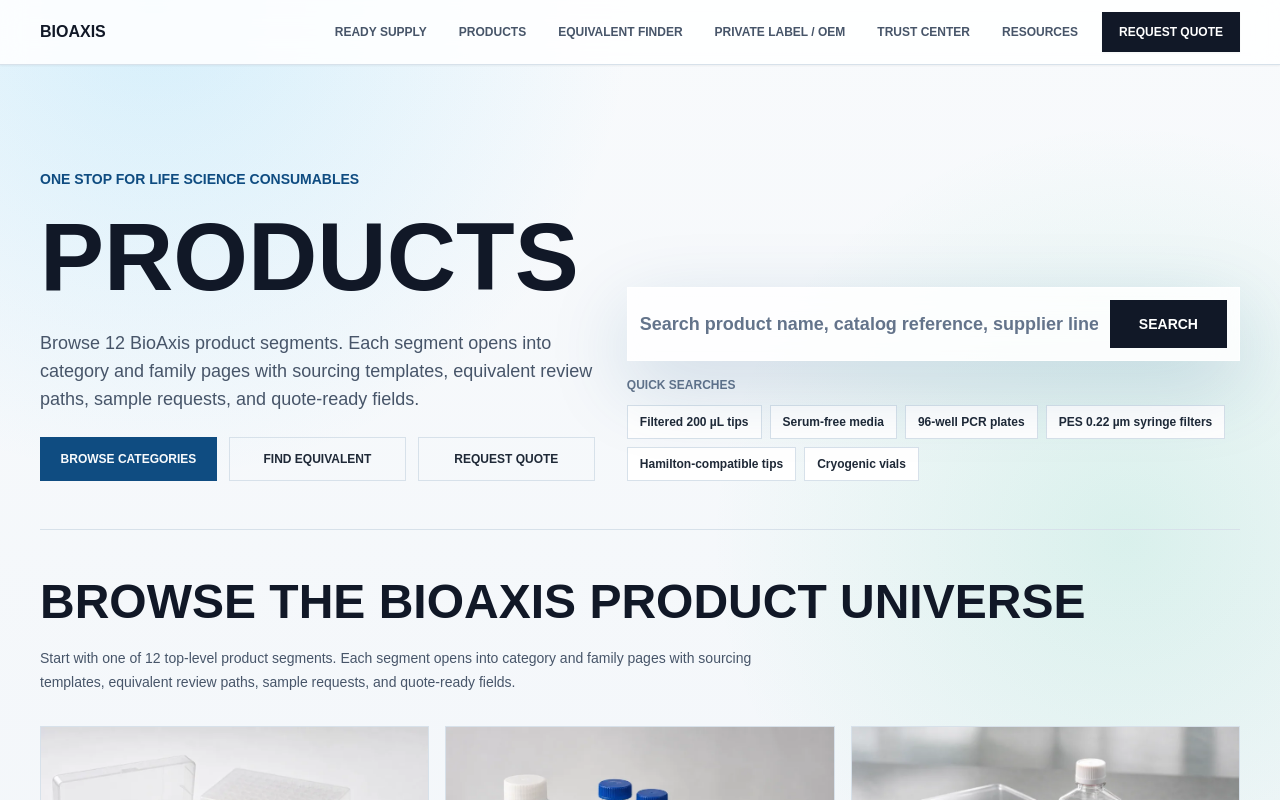
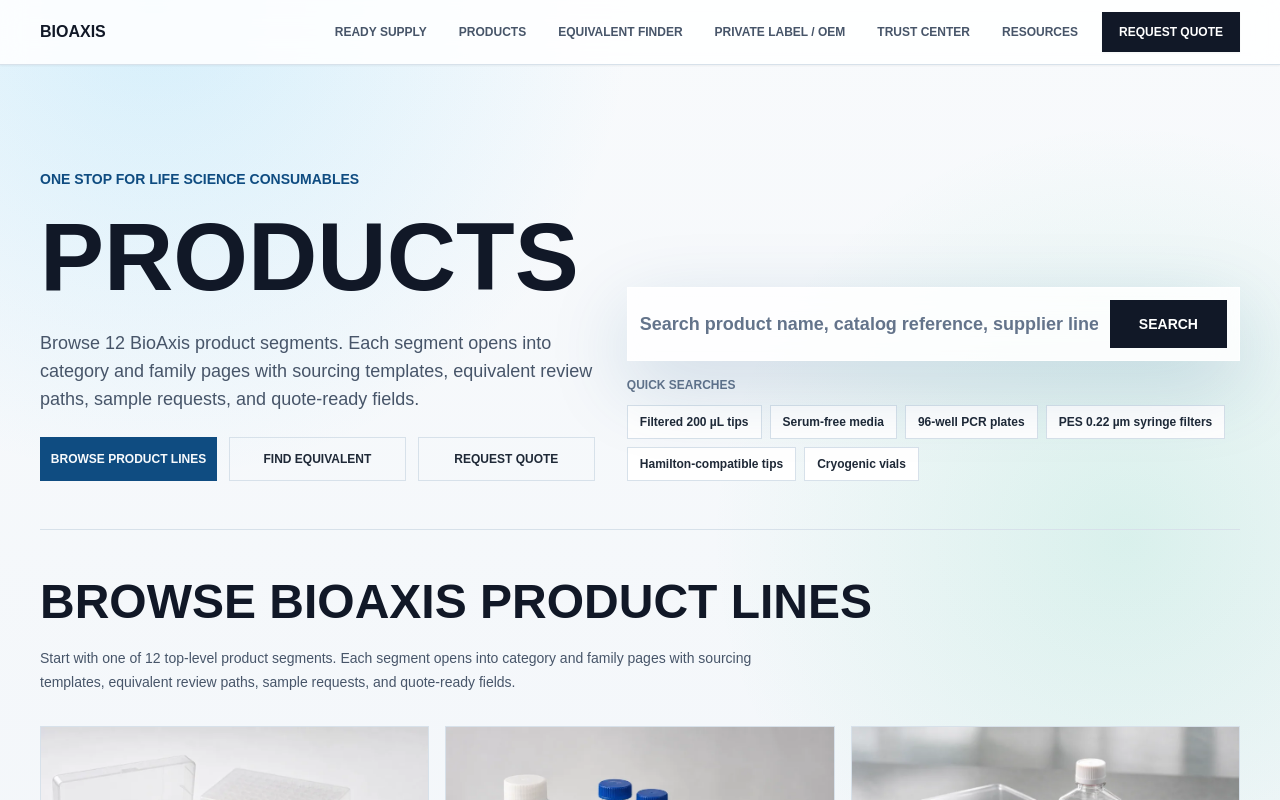
Before and after one commit to luckyericyao/bioaxisv3, a Next.js app: page /products in a window 1280 px wide. Shown: the top 800 px of the page. Built offline with nearby package versions, Linux system fonts and the light colour scheme.

Commit message:
Refine product line sourcing copy

```diff
--- a/scripts/route-smoke.mjs
+++ b/scripts/route-smoke.mjs
@@ -1420,7 +1420,7 @@ if (!submitHelperSource.includes('fetch("/api/rfq"')) {
 });
 
 [
-  ["Products page", productsPageSource, ["ProductCategoryGrid", "Browse the BioAxis product universe"]],
+  ["Products page", productsPageSource, ["ProductCategoryGrid", "Browse BioAxis product lines"]],
   ["Segment template", segmentTemplateSource, ["Choose a", "category", "Common sourcing questions"]],
   ["Category template", categoryTemplateSource, ["Choose a product family", "Buyer decision filters", "Common specs as chips"]],
   ["Family template", familyTemplateSource, ["Disclosure", "Buyer checklist", "Specification checklist", "Compliance disclaimer", "ProductConfigurationSection"]],
--- a/src/app/products/page.tsx
+++ b/src/app/products/page.tsx
@@ -55,7 +55,7 @@ export default async function ProductsPage({ searchParams }: ProductsPageProps)
               </p>
               <div className="mt-6 grid max-w-3xl gap-3 sm:grid-cols-3">
                 <Link href="#product-categories" className="inline-flex min-h-11 items-center justify-center whitespace-nowrap border border-bioaxis-accent bg-bioaxis-accent px-4 text-xs font-semibold uppercase text-bioaxis-black transition hover:bg-transparent hover:text-bioaxis-accent">
-                  Browse categories
+                  Browse product lines
                 </Link>
                 <Link href="/equivalent-finder?requestType=equivalent" className="inline-flex min-h-11 items-center justify-center whitespace-nowrap border border-bioaxis-line px-4 text-xs font-semibold uppercase text-bioaxis-steel transition hover:border-bioaxis-accent hover:text-bioaxis-accent">
                   Find equivalent
@@ -74,11 +74,11 @@ export default async function ProductsPage({ searchParams }: ProductsPageProps)
         <div className="mb-8 grid gap-5 lg:grid-cols-[1fr_auto] lg:items-end">
           <div>
             <h2 className={query ? "text-2xl font-bold uppercase text-bioaxis-text sm:text-3xl" : "text-3xl font-bold uppercase text-bioaxis-text sm:text-5xl"}>
-              {query ? "Browse all product segments" : "Browse the BioAxis product universe"}
+              {query ? "Browse all product lines" : "Browse BioAxis product lines"}
             </h2>
             <p className="mt-5 max-w-3xl text-sm leading-6 text-bioaxis-muted">
               {query
-                ? "Search results are ranked above. Use this compact directory when you want to browse across the full BioAxis product universe."
+                ? "Search results are ranked above. Use this compact directory when you want to browse across BioAxis product lines."
                 : "Start with one of 12 top-level product segments. Each segment opens into category and family pages with sourcing templates, equivalent review paths, sample requests, and quote-ready fields."}
             </p>
           </div>
--- a/src/components/products/ProductSegmentGrid.tsx
+++ b/src/components/products/ProductSegmentGrid.tsx
@@ -40,7 +40,7 @@ export function ProductSegmentGrid({ limit, query = "", mode = "preview" }: Prod
         <p className="text-sm font-semibold uppercase text-bioaxis-muted">No matching directory segment</p>
         <h2 className="mt-4 text-2xl font-bold uppercase text-bioaxis-text">Request sourcing support.</h2>
         <p className="mt-4 max-w-2xl text-sm leading-6 text-bioaxis-muted">
-          The first product universe is organized by workflow segments. If your search uses a catalog number, supplier, or exact equivalent, send it through the quote flow so BioAxis can prepare sourcing options.
+          BioAxis product lines are organized by sourcing path. If your search uses a catalog number, supplier, or exact equivalent, send it through the quote flow so BioAxis can prepare sourcing options.
         </p>
         <Link
           href="/request-quote"
--- a/src/data/brand.ts
+++ b/src/data/brand.ts
@@ -1,7 +1,7 @@
 export const brand = {
   name: "BioAxis",
   headline: "The structured sourcing layer for life science consumables.",
-  tagline: "Search anything. Source everything.",
+  tagline: "Structure consumables sourcing from the first reference.",
   positioning: "One-stop life science consumables sourcing",
   vision: "To become the one-stop sourcing platform for every life science lab.",
   mission: "Higher Quality. Faster Delivery. Stronger Support.",
```
